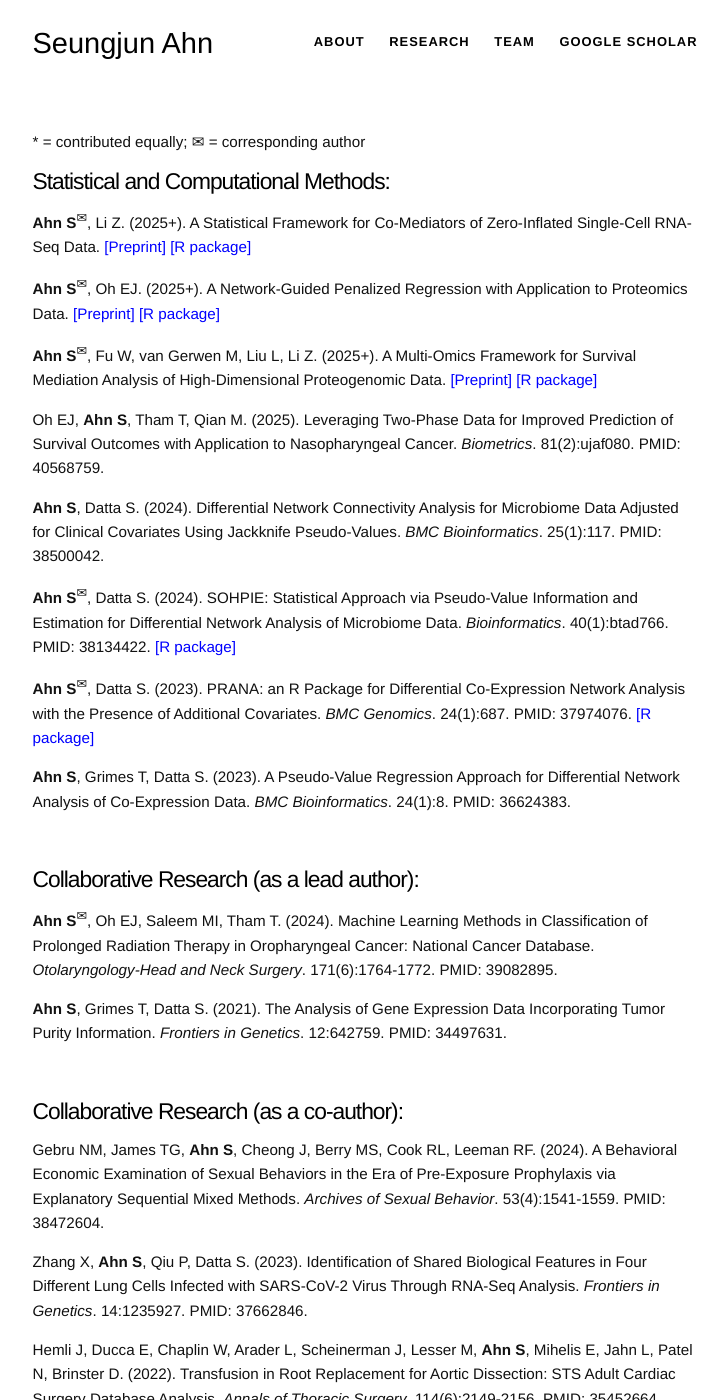
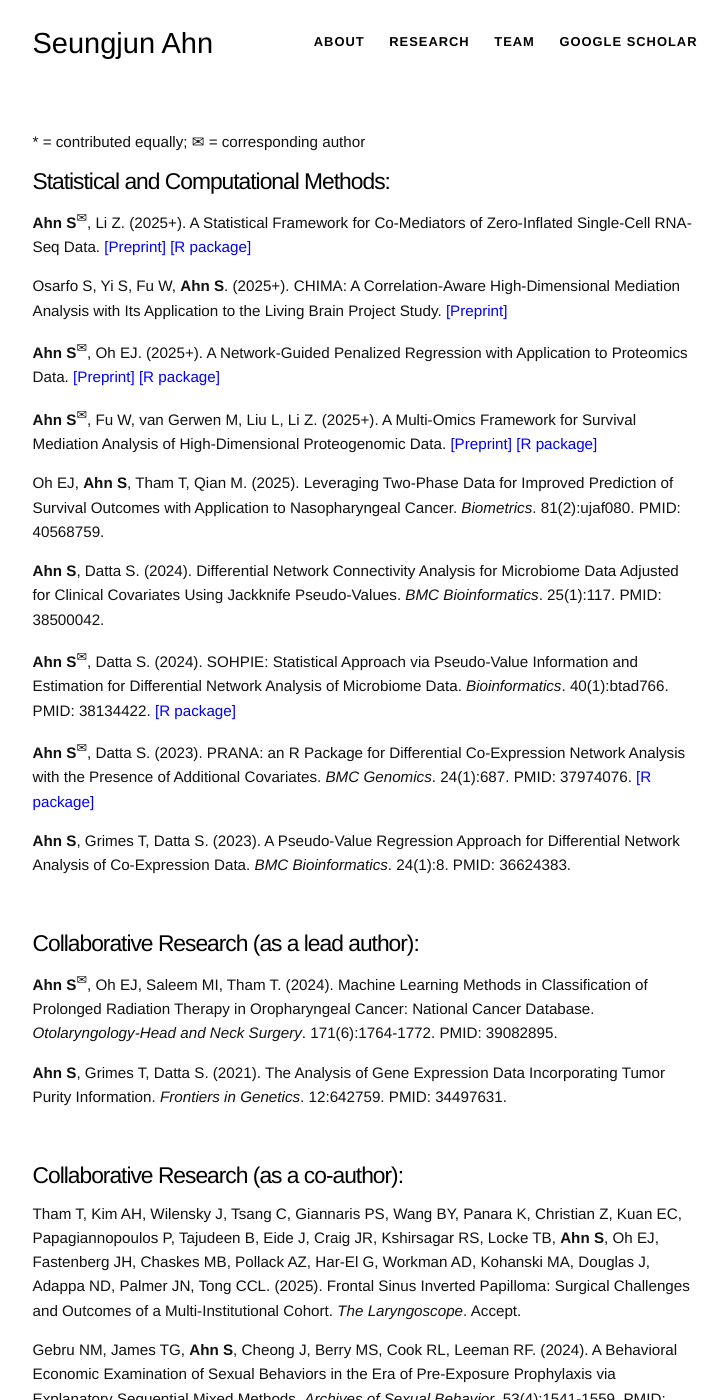
Before and after one commit to sjahnn/sjahnn.github.io, a Jekyll site: the page built from research.md, in a window 1280 px wide and 1400 px high. Shown: the whole window, without its empty margins (275-1003 px from the left). Built offline with Jekyll 4.4.1, drawn with Linux system fonts in a browser that asks for light colours.

Commit message:
Update research.md

```diff
--- a/research.md
+++ b/research.md
@@ -37,6 +37,8 @@ Oh EJ, **Ahn S**, Tham T, Qian M. (2025+). Leveraging Two-Phase Data for Improve
 # Statistical and Computational Methods:
 **Ahn S**<sup><span>&#9993;</span></sup>, Li Z. (2025+). A Statistical Framework for Co-Mediators of Zero-Inflated Single-Cell RNA-Seq Data. <a href="https://arxiv.org/abs/2507.06113" style="color: blue;">[Preprint]</a> <a href="https://cran.r-project.org/web/packages/MedZIsc/index.html" style="color: blue;">[R package]</a>
 
+Osarfo S, Yi S, Fu W, **Ahn S**. (2025+). CHIMA: A Correlation-Aware High-Dimensional Mediation Analysis with Its Application to the Living Brain Project Study. <a href="https://arxiv.org/abs/2508.16883" style="color: blue;">[Preprint]</a>
+
 **Ahn S**<sup><span>&#9993;</span></sup>, Oh EJ. (2025+). A Network-Guided Penalized Regression with Application to Proteomics Data. <a href="https://arxiv.org/abs/2505.22986" style="color: blue;">[Preprint]</a> <a href="https://cran.r-project.org/web/packages/NetGreg/index.html" style="color: blue;">[R package]</a>
 
 **Ahn S**<sup><span>&#9993;</span></sup>, Fu W, van Gerwen M, Liu L, Li Z. (2025+). A Multi-Omics Framework for Survival Mediation Analysis of High-Dimensional Proteogenomic Data. <a href="https://arxiv.org/abs/2503.08606" style="color: blue;">[Preprint]</a> <a href="https://cran.r-project.org/web/packages/SMAHP/index.html" style="color: blue;">[R package]</a>
@@ -68,6 +70,8 @@ Oh EJ, **Ahn S**, Tham T, Qian M. (2025). Leveraging Two-Phase Data for Improved
 
 
 # Collaborative Research (as a co-author):
+Tham T, Kim AH, Wilensky J, Tsang C, Giannaris PS, Wang BY, Panara K, Christian Z, Kuan EC, Papagiannopoulos P, Tajudeen B, Eide J, Craig JR, Kshirsagar RS, Locke TB, **Ahn S**, Oh EJ, Fastenberg JH, Chaskes MB, Pollack AZ, Har-El G, Workman AD, Kohanski MA, Douglas J, Adappa ND, Palmer JN, Tong CCL. (2025). Frontal Sinus Inverted Papilloma: Surgical Challenges and Outcomes of a Multi-Institutional Cohort. *The Laryngoscope*. Accept.
+
 Gebru NM, James TG, **Ahn S**, Cheong J, Berry MS, Cook RL, Leeman RF. (2024). A Behavioral Economic Examination of Sexual Behaviors in the Era of Pre-Exposure Prophylaxis via Explanatory Sequential Mixed Methods. *Archives of Sexual Behavior*. 53(4):1541-1559. PMID: 38472604.
 
 Zhang X, **Ahn S**, Qiu P, Datta S. (2023). Identification of Shared Biological Features in Four Different Lung Cells Infected with SARS-CoV-2 Virus Through RNA-Seq Analysis. *Frontiers in Genetics*. 14:1235927. PMID: 37662846.
```
